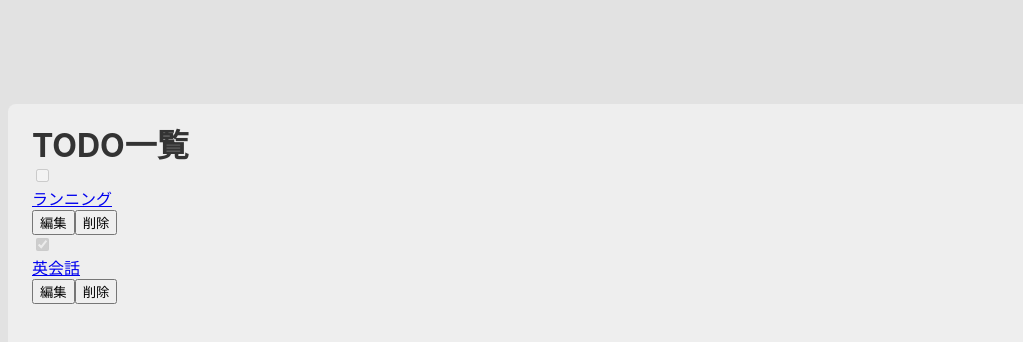
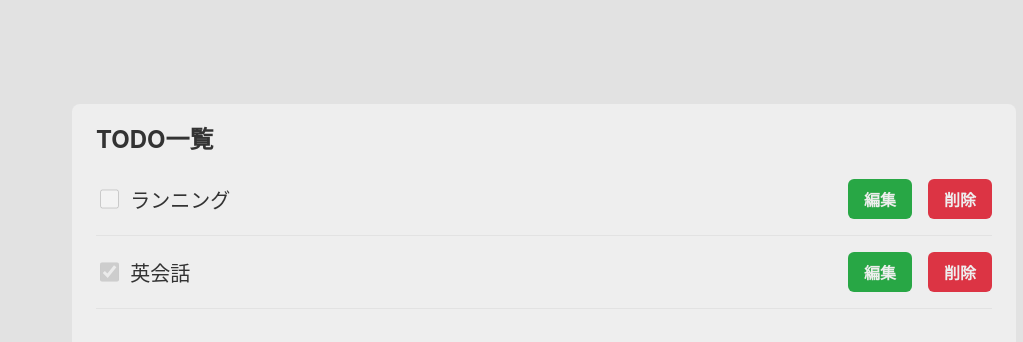
Before and after one commit to HideyukiMa/react-todo-2, a React (Create React App) app: page /todo-list in a window 1280 px wide. Shown: the top 342 px of the page, without its empty margins (96-1119 px from the left). Built offline with nearby package versions, Linux system fonts and the light colour scheme.

Commit message:
TodoListのUI作成完了

```diff
--- a/src/App.module.scss
+++ b/src/App.module.scss
@@ -2,7 +2,7 @@
 .root {
 	height: 100vh;
 	width: 100vw;
-	background-color: $grayBgColor;
+	background-color: $gray;
 	display: flex;
 	justify-content: center;
 	align-items: center;
--- a/src/routes/index.module.scss
+++ b/src/routes/index.module.scss
@@ -1,8 +1,8 @@
 @import '../views/variables.scss';
 .root {
 	height: 70%;
-	width: 80%;
-	background-color: $baseBgColor;
+	width: 70%;
+	background-color: $white;
 	border-radius: 8px;
 	padding: 16px 24px;
 }
--- /dev/null
+++ b/src/views/components/listItem/index.module.scss
@@ -0,0 +1,52 @@
+@import '../../variables.scss';
+
+.root {
+	display: flex;
+	width: 100%;
+	padding: 16px 0;
+	border-bottom: 1px solid $gray;
+	.input {
+		display: flex;
+		align-items: center;
+		width: 20px;
+	}
+	.contents {
+		margin-left: 8px;
+		display: flex;
+		justify-content: space-between;
+		width: 100%;
+
+		.link {
+			display: flex;
+			align-items: center;
+			font-family: $baseFontStyle;
+			font-size: $md;
+			color: $black;
+			text-decoration: none;
+			cursor: pointer;
+		}
+		.buttons {
+			.editButton {
+				font-size: $sm;
+				background-color: $accent;
+				margin-right: 16px;
+				border: none;
+				cursor: pointer;
+				padding: 8px 16px;
+				color: $white;
+				font-weight: bold;
+				border-radius: 6px;
+			}
+			.deleteButton {
+				font-size: $sm;
+				background-color: $caution;
+				border: none;
+				cursor: pointer;
+				padding: 8px 16px;
+				color: $white;
+				font-weight: bold;
+				border-radius: 6px;
+			}
+		}
+	}
+}
--- a/src/views/components/listItem/index.tsx
+++ b/src/views/components/listItem/index.tsx
@@ -1,16 +1,26 @@
 import React, { FC } from 'react';
 import { Link } from 'react-router-dom';
 import { Props } from './types';
+import classes from './index.module.scss';
 
 const ListItem: FC<Props> = ({ id, title, isDone }) => {
 	return (
-		<div>
-			<input type="checkbox" disabled defaultChecked={isDone} />
-			<div>
-				<Link to={`/todo/${id}`}>{title}</Link>
-				<div>
-					<button>編集</button>
-					<button>削除</button>
+		<div className={classes.root}>
+			<input
+				type="checkbox"
+				disabled
+				defaultChecked={isDone}
+				className={classes.input}
+			/>
+			<div className={classes.contents}>
+				<Link to={`/todo/${id}`} className={classes.link}>
+					{title}
+				</Link>
+				<div className={classes.buttons}>
+					<Link to={`/edit-todo/${id}`}>
+						<button className={classes.editButton}>編集</button>
+					</Link>
+					<button className={classes.deleteButton}>削除</button>
 				</div>
 			</div>
 		</div>
--- a/src/views/components/title/index.module.scss
+++ b/src/views/components/title/index.module.scss
@@ -1,8 +1,8 @@
 @import '../../variables.scss';
 
 .root {
-	font-size: $lgFontSize;
+	font-size: $lg;
 	font-style: $baseFontStyle;
 	font-weight: bold;
-	color: $baseFontColor;
+	color: $black;
 }
--- /dev/null
+++ b/src/views/pages/todoList/presenter.module.scss
@@ -0,0 +1,7 @@
+.root {
+	width: 100%;
+	.list {
+		margin-top: 8px;
+		width: 100%;
+	}
+}
--- a/src/views/pages/todoList/presenter.tsx
+++ b/src/views/pages/todoList/presenter.tsx
@@ -3,12 +3,13 @@ import Title from '../../components/title';
 import ListItem from '../../components/listItem';
 import sampleItems from './sampleItems.json';
 import { Todo } from '../../../types/todo';
+import classes from './presenter.module.scss';
 
 const TodoListUI: FC = () => {
 	return (
-		<div>
+		<div className={classes.root}>
 			<Title title={'TODO一覧'} />
-			<div>
+			<div className={classes.list}>
 				{sampleItems.map((item: Todo) => {
 					return (
 						<ListItem
--- a/src/views/variables.scss
+++ b/src/views/variables.scss
@@ -3,17 +3,17 @@ $baseFontStyle: 'Noto Sans CJK JP', 'Roboto', 'メイリオ', 'Meiryo', verdana,
 	'ヒラギノ角ゴ Pro W3', 'Hiragino Kaku Gothic Pro', Osaka, 'ＭＳ Ｐゴシック',
 	'MS PGothic', Sans-Serif;
 
-// textColor
-$baseFontColor: #333333;
+// fontSize
+$xs: 12px;
+$sm: 16px;
+$md: 20px;
+$lg: 24px;
+$xl: 28px;
 
-// fontSize
-$smFontSize: 12px;
-$mdFontSize: 20px;
-$lgFontSize: 32px;
-
-// backgroundColor
-$baseBgColor: #eeeeee;
-$grayBgColor: #e2e2e2;
-$mainBgColor: #017bfe;
-$accentBgColor: #28a745;
-$cautionBgColor: #dc3444;
+// Color
+$black: #333333;
+$white: #eeeeee;
+$gray: #e2e2e2;
+$main: #017bfe;
+$accent: #28a745;
+$caution: #dc3444;
```
